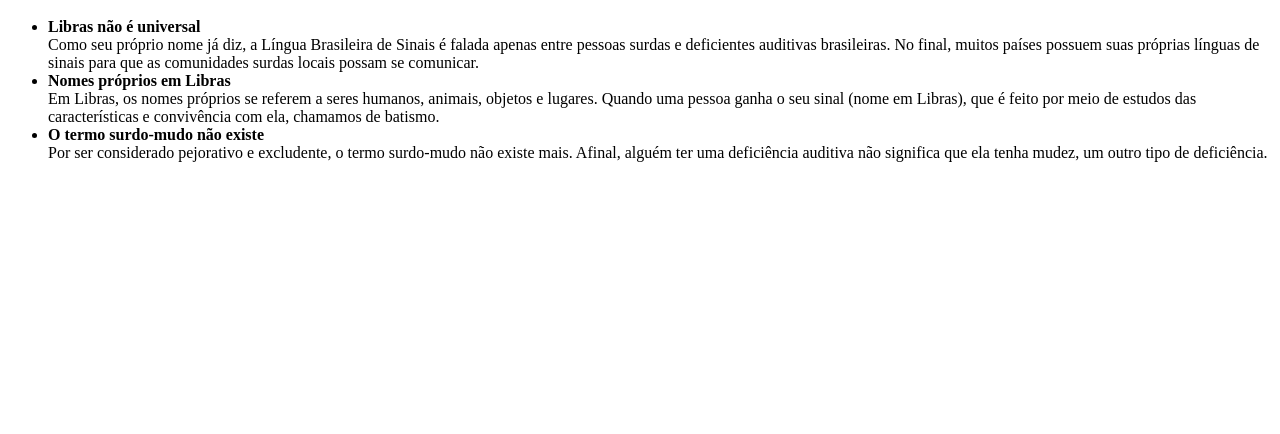
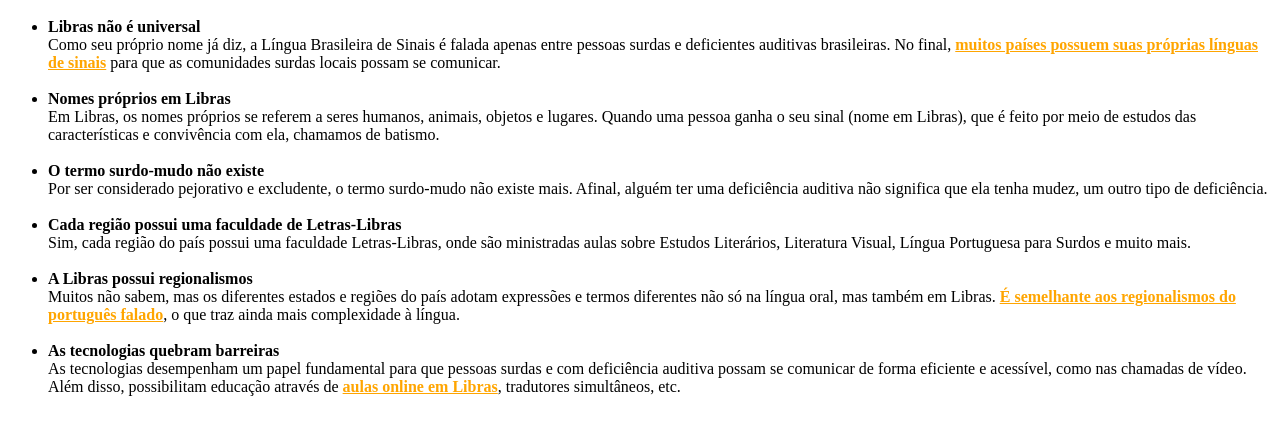
Before and after one commit to Giylia/Libras, a plain HTML site: page curiosidades.html in a window 1280 px wide. Shown: the part 48-482 px from the top of the page. Drawn offline with Linux system fonts and the light colour scheme.

Commit message:
Update curiosidades.html

```diff
--- a/curiosidades.html
+++ b/curiosidades.html
@@ -7,13 +7,20 @@
   <BODY>
     <CENTER>
       <h1>Curiosidades sobre a Língua Brasileira de Sinais (Libras)</h1>
-          </CENTER>
-      <ul>
-       <li><b>Libras não é universal</b></li>Como seu próprio nome já diz, a Língua Brasileira de Sinais é falada apenas entre pessoas surdas e deficientes auditivas brasileiras. No final, muitos países possuem suas próprias línguas de sinais para que as comunidades surdas locais possam se comunicar.
-        <br>
+ </CENTER>
+     <ul>
+       <li><b>Libras não é universal</b></li>Como seu próprio nome já diz, a Língua Brasileira de Sinais é falada apenas entre pessoas surdas e deficientes auditivas brasileiras. No final, <font color=orange><b><u>muitos países possuem suas próprias línguas de sinais</font></b></u> para que as comunidades surdas locais possam se comunicar.
+<br><br>
         <li><b>Nomes próprios em Libras</b></li>Em Libras, os nomes próprios se referem a seres humanos, animais, objetos e lugares. Quando uma pessoa ganha o seu sinal (nome em Libras), que é feito por meio de estudos das características e convivência com ela, chamamos de batismo.
-        <br>
+<br><br>
         <li><b> O termo surdo-mudo não existe</b></li>Por ser considerado pejorativo e excludente, o termo surdo-mudo não existe mais. Afinal, alguém ter uma deficiência auditiva não significa que ela tenha mudez, um outro tipo de deficiência.
+<br><br>
+        <li><b> Cada região possui uma faculdade de Letras-Libras</b></li>Sim, cada região do país possui uma faculdade Letras-Libras, onde são ministradas aulas sobre Estudos Literários, Literatura Visual, Língua Portuguesa para Surdos e muito mais.
+<br><br>
+        <li><b> A Libras possui regionalismos</b></li>Muitos não sabem, mas os diferentes estados e regiões do país adotam expressões e termos diferentes não só na língua oral, mas também em Libras. <font color=orange><b><u>É semelhante aos regionalismos do português falado</u></b></font>, o que traz ainda mais complexidade à língua.
+<br><br>
+        <li><b>As tecnologias quebram barreiras</b></li>As tecnologias desempenham um papel fundamental para que pessoas surdas e com deficiência auditiva possam se comunicar de forma eficiente e acessível, como nas chamadas de vídeo. Além disso, possibilitam educação através de <font color=orange><b><u>aulas online em Libras</u></b></font>, tradutores simultâneos, etc.
+<br>
     </ul>
 
   </BODY>
```
